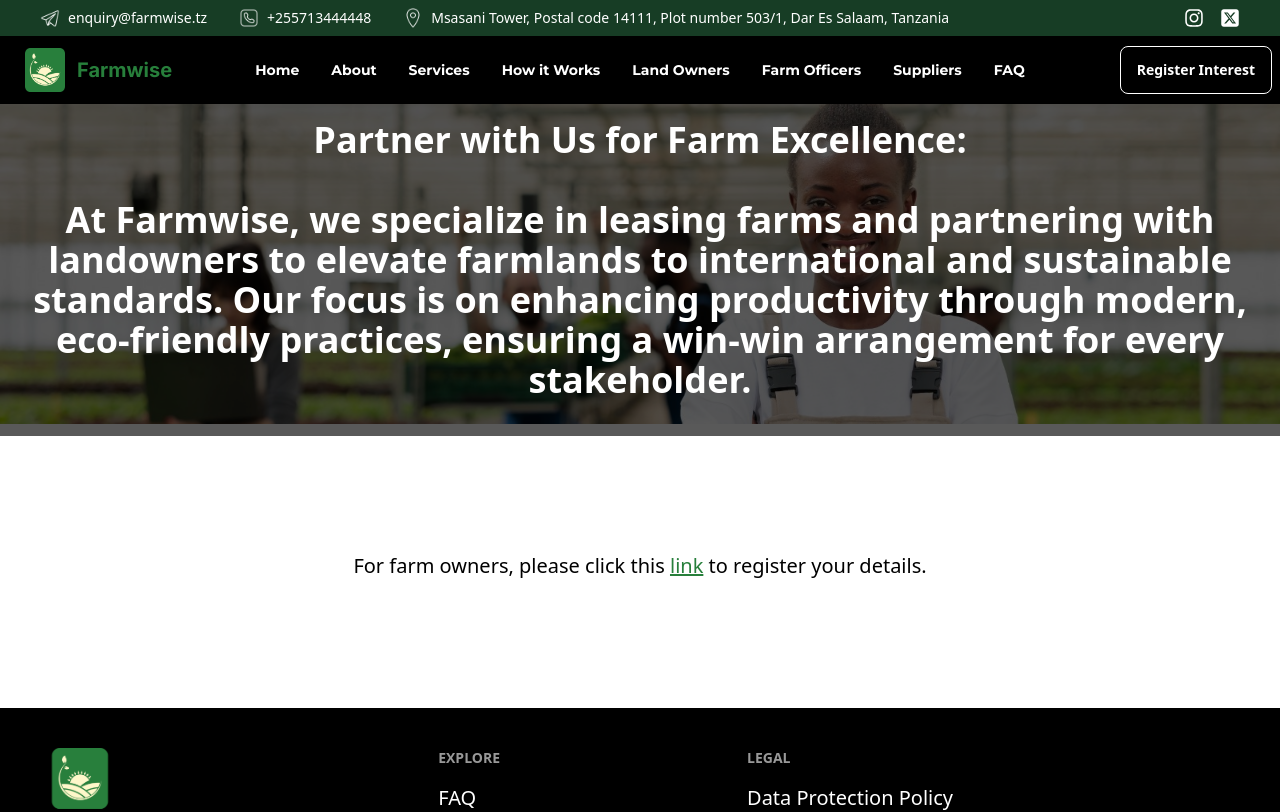
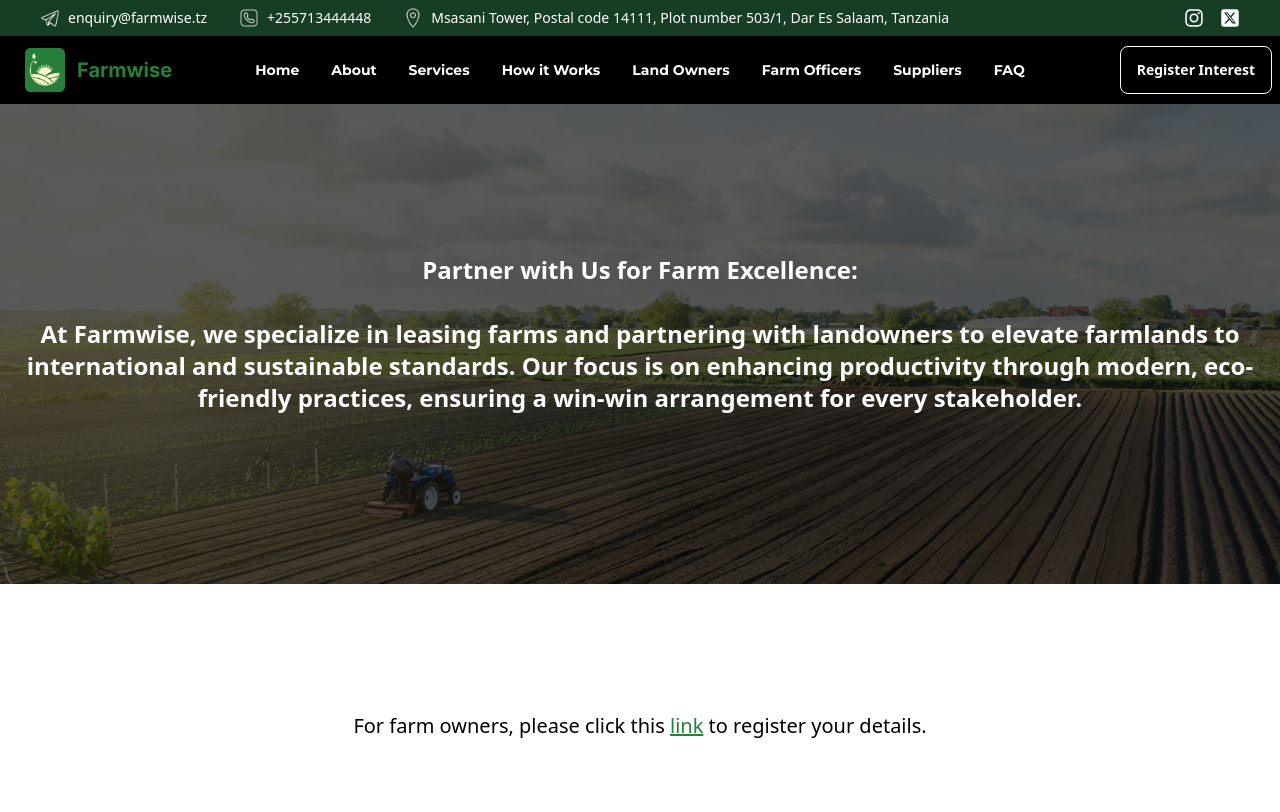
Before and after one commit to kevinmisigaro/farmwise, a Next.js app: page /owners in a window 1280 px wide. Shown: the top 812 px of the page. Built offline with nearby package versions, Linux system fonts and the light colour scheme; no server answers.

Commit message:
updates to banners

```diff
--- a/src/app/(routes)/officers/page.tsx
+++ b/src/app/(routes)/officers/page.tsx
@@ -5,12 +5,12 @@ function Page() {
     <div>
       <div
         className="hero h-[55vh] bg-cover"
-        style={{ backgroundImage: "url(/assets/images/banners/officers2.jpeg)", backgroundPosition: "center -45px" }}
+        style={{ backgroundImage: "url(/assets/images/officer.jpg)", backgroundPosition: "center -45px" }}
       >
         <div className="hero-overlay bg-opacity-60 bg-black"></div>
         <div className="hero-content text-center text-neutral-content text-white">
           <div className="max-w-7xl">
-            <h1 className="mb-5 text-xl md:text-4xl font-bold text-center">
+            <h1 className="mb-5 text-xl md:text-2xl font-bold text-center">
             Farm Officer: <br/><br/> If you&apos;re an agricultural graduate from an accredited college and interested in Farmwise, please leave your details below.
             </h1>
           </div>
--- a/src/app/(routes)/owners/page.tsx
+++ b/src/app/(routes)/owners/page.tsx
@@ -4,13 +4,13 @@ function Page() {
   return (
     <div>
       <div
-        className="hero h-[40vh]"
-        style={{ backgroundImage: "url(/assets/images/banners/farmowners2.jpeg)" }}
+        className="hero h-[60vh]"
+        style={{ backgroundImage: "url(/assets/images/banners/development.jpeg)" }}
       >
         <div className="hero-overlay bg-opacity-65 bg-black"></div>
         <div className="hero-content text-center text-neutral-content text-white">
           <div className="max-w-7xl">
-            <h1 className="mb-5 text-xl md:text-4xl font-bold text-center">
+            <h1 className="mb-5 text-xl md:text-2xl font-bold text-center">
               Partner with Us for Farm Excellence:
               <br />
               <br />
--- a/src/app/(routes)/suppliers/page.tsx
+++ b/src/app/(routes)/suppliers/page.tsx
@@ -4,15 +4,15 @@ function Page() {
   return (
     <div>
       <div
-        className="hero h-[55vh] bg-cover"
+        className="hero h-[60vh] bg-cover"
         style={{
-          backgroundImage: "url(/assets/images/banners/development.jpeg)",
+          backgroundImage: "url(/assets/images/banners/farmowners2.jpeg)",
         }}
       >
         <div className="hero-overlay bg-opacity-50 bg-black"></div>
         <div className="hero-content text-center text-neutral-content text-white">
           <div className="max-w-8xl">
-            <h1 className="mb-5 text-xl md:text-3xl font-bold text-center">
+            <h1 className="mb-5 text-xl md:text-2xl font-bold text-center">
               Partner with Us for Farm Development:
               <br />
               <br />
```
